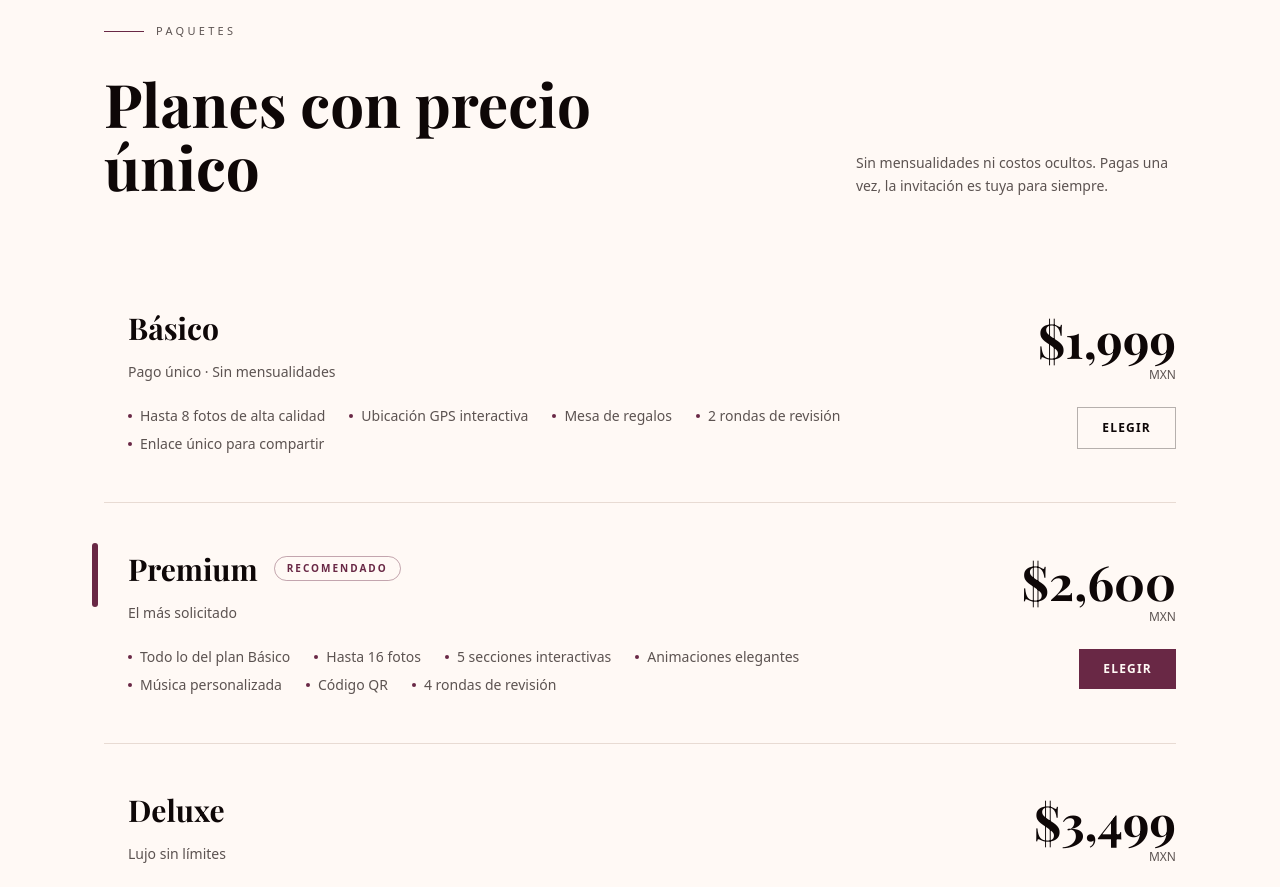
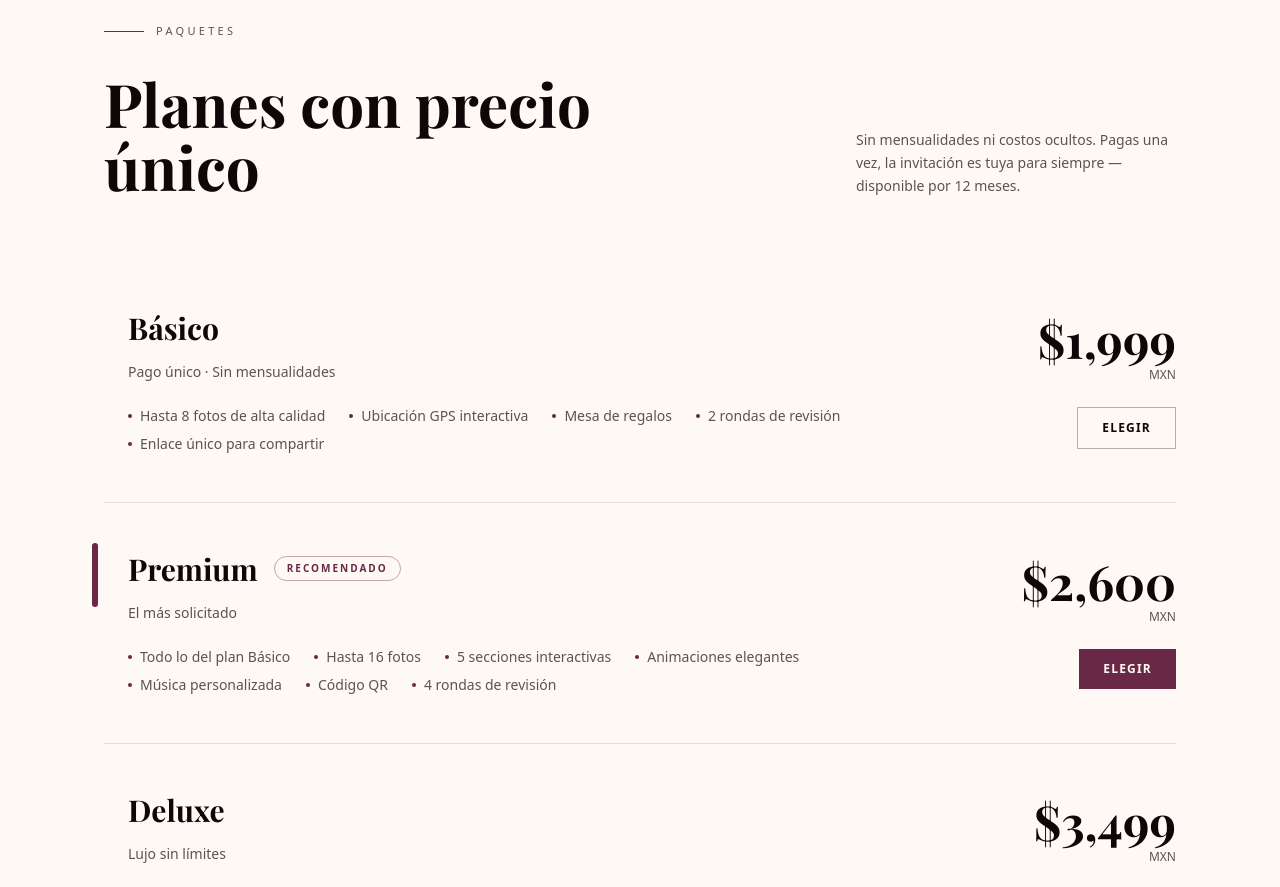
Before and after one commit to JCCJN04/invitaDigital, a Next.js app: page / in a window 1280 px wide. Shown: the part 5080-5967 px from the top of the page. Built offline with nearby package versions, Linux system fonts and the light colour scheme; no server answers.

Commit message:
content(pricing): clarify invitation availability to 12 months

```diff
--- a/components/pricing-section.tsx
+++ b/components/pricing-section.tsx
@@ -68,7 +68,7 @@ export function PricingSection() {
               Planes con precio único
             </h2>
             <p className="text-muted-foreground text-sm max-w-xs leading-relaxed">
-              Sin mensualidades ni costos ocultos. Pagas una vez, la invitación es tuya para siempre.
+              Sin mensualidades ni costos ocultos. Pagas una vez, la invitación es tuya para siempre — disponible por 12 meses.
             </p>
           </div>
         </div>
```
